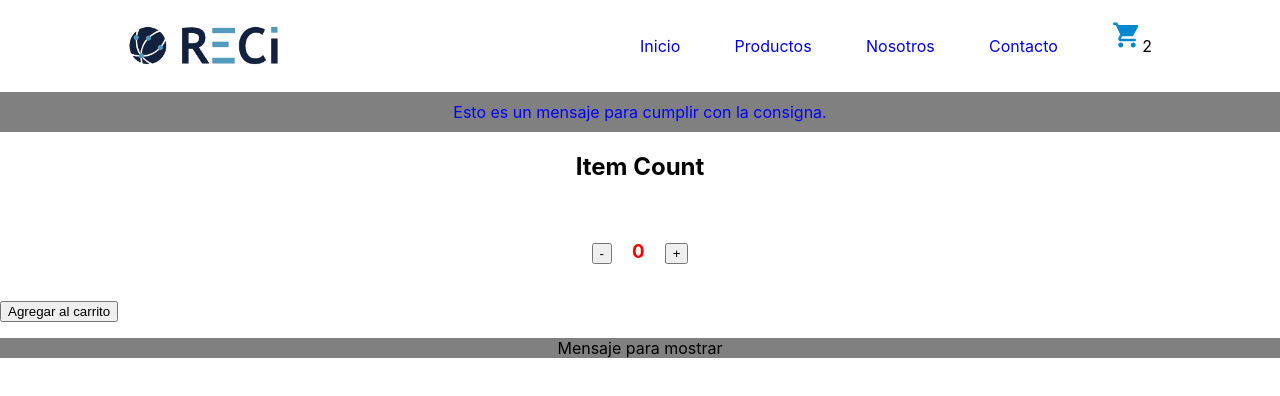
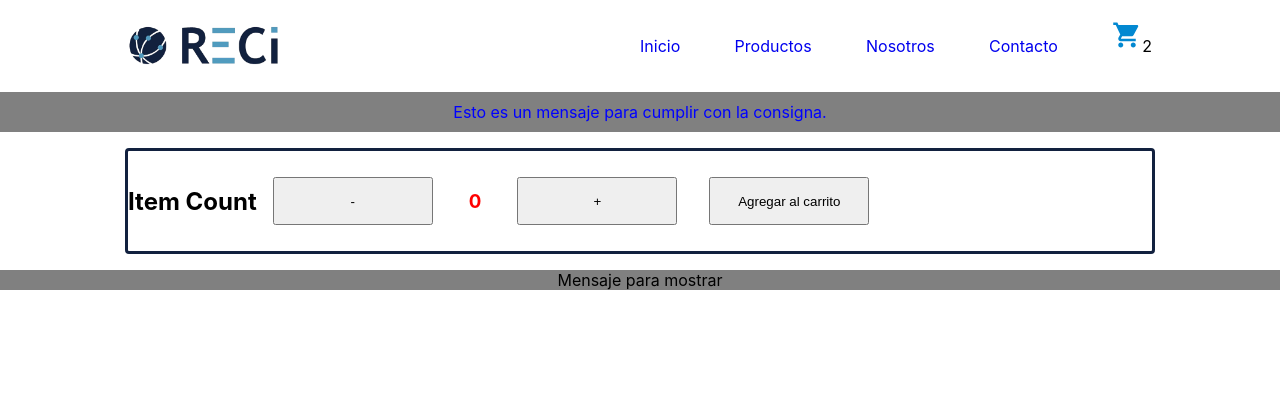
Before and after one commit to maurocig/reci-react, a React (Create React App) app: page / in a window 1280 px wide. Shown: the top 396 px of the page. Built offline with nearby package versions, Linux system fonts and the light colour scheme.

Commit message:
itemCount 0

```diff
--- a/src/App.css
+++ b/src/App.css
@@ -32,6 +32,7 @@
 	from {
 		transform: rotate(0deg);
 	}
+
 	to {
 		transform: rotate(360deg);
 	}
--- a/src/Components/ItemCount/ItemCount.css
+++ b/src/Components/ItemCount/ItemCount.css
@@ -4,6 +4,21 @@ h3 {
 	padding: 20px;
 }
 
-#addBtn {
-	display: block;
+.itemCountWrapper {
+	margin: auto;
+	margin-top: 1rem;
+	border: solid 3px hsl(220, 55%, 16%);
+	border-radius: 4px;
+	display: flex;
+	align-items: center;
+	flex-direction: row;
+	width: 80%;
 }
+
+#addBtn {}
+
+.itemCountWrapper button {
+	width: 10rem;
+	height: 3rem;
+	margin: 1rem;
+}
--- a/src/Components/ItemCount/ItemCount.jsx
+++ b/src/Components/ItemCount/ItemCount.jsx
@@ -15,17 +15,19 @@ const ItemCount = ({ myNum }) => {
 	function addToCart() {
 		if (count > 0) {
 			console.log(`se agregaron ${count} items al carrito.`);
+		} else {
+			console.log(`El carrito está vacío.`);
 		}
 	}
 
 	return (
-		<>
+		<div className='itemCountWrapper'>
 			<h2>Item Count</h2>
 			<button onClick={substractOne}>-</button>
 			<h3>{count}</h3>
 			<button onClick={addOne}>+</button>
 			<button id='addBtn' onClick={addToCart}>Agregar al carrito</button>
-		</>
+		</div>
 	)
 }
 
--- a/src/index.css
+++ b/src/index.css
@@ -7,6 +7,7 @@ body {
 	-moz-osx-font-smoothing: grayscale;
 }
 
+
 code {
 	font-family: source-code-pro, Menlo, Monaco, Consolas, 'Courier New',
 		monospace;
```
Lines whose indentation alone changed are shown as unchanged.
